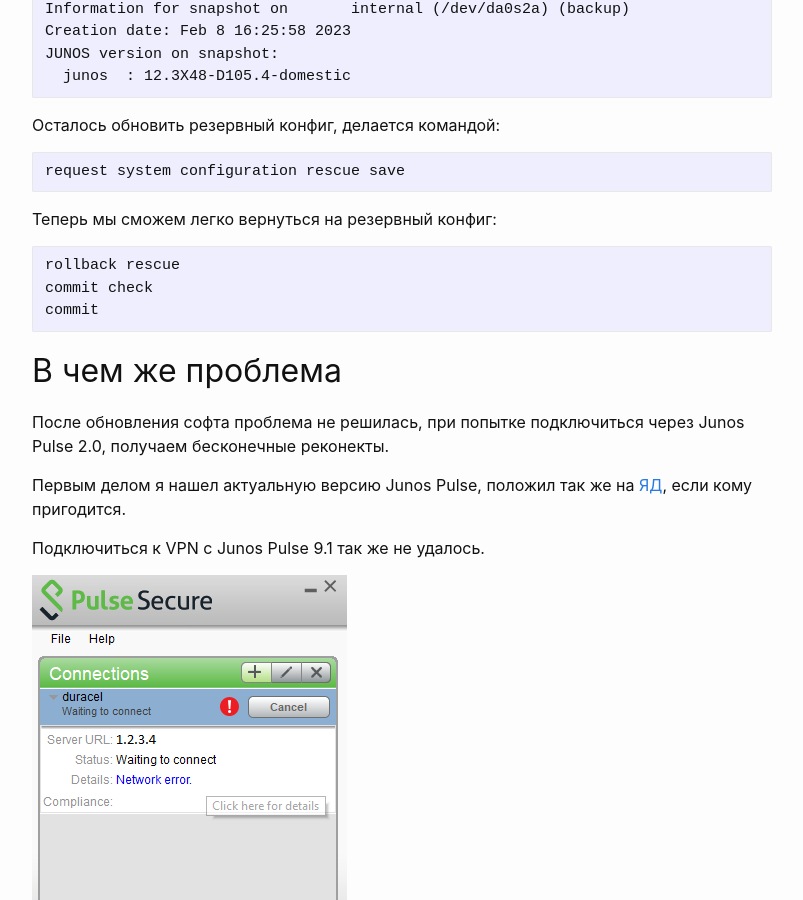
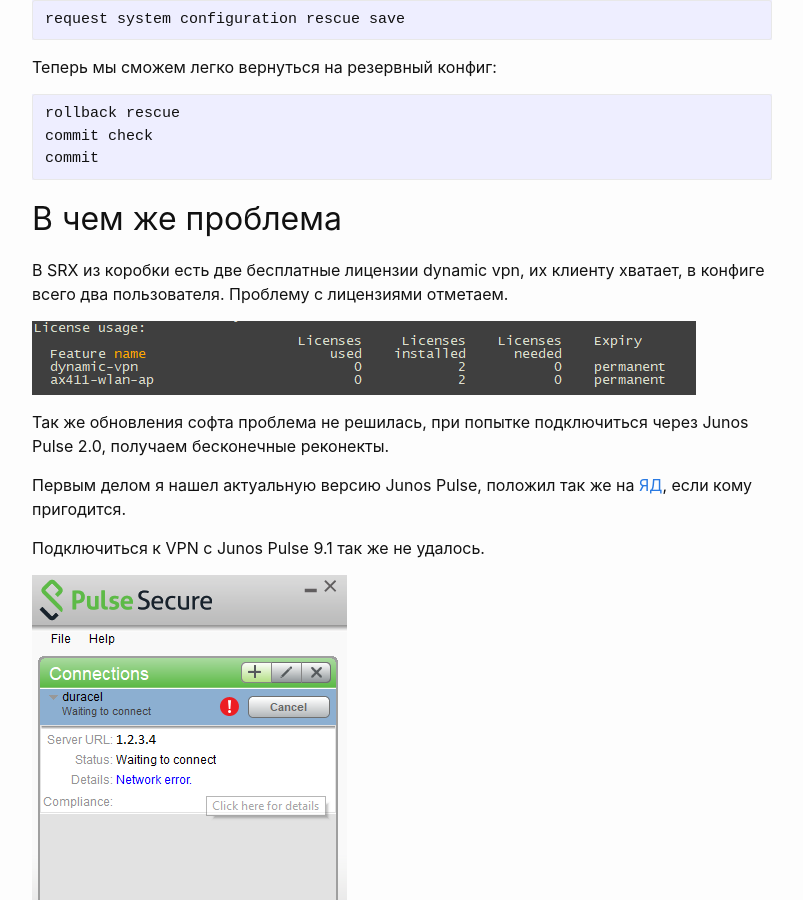
Before and after one commit to woohung/woohung.github.io, a Jekyll site: the page built from _posts/2023-02-09-Dynamic VPN на Juniper SRX100H2.md, in a window 1280 px wide and 900 px high, scrolled down 5596 px. Shown: the whole window, without its empty margins (238-1041 px from the left). Built offline with Jekyll 4.4.1, drawn with Linux system fonts in a browser that asks for light colours; some of the changed text lies outside the part shown.

Commit message:
Update 2023-02-09-Dynamic VPN на Juniper SRX100H2.md

````diff
--- a/_posts/2023-02-09-Dynamic VPN на Juniper SRX100H2.md
+++ b/_posts/2023-02-09-Dynamic VPN на Juniper SRX100H2.md
@@ -68,10 +68,6 @@
 Теперь используем команду `commit` и готово, конфиг применен.
 
 ## Заливаем софт
-В SRX из коробки есть две бесплатные лицензии dynamic vpn, их клиенту хватает, в конфиге всего два пользователя. Проблему с лицензиями отметаем.
-
-![Check license](/assets/images/SRX100/lic.png)
-
 Ранее я уже возился с воскрешением ASA5505, поэтому мы сразу попробуем обновить софт.
 Для начала нужно определиться, какой софт подходит. Для этого [смотрим](https://supportportal.juniper.net/s/article/Junos-Software-Versions-Suggested-Releases-to-Consider-and-Evaluate?language=en_US), какой последний релиз на SRX100.
 
@@ -190,7 +186,11 @@
 ```
 
 ## В чем же проблема
-После обновления софта проблема не решилась, при попытке подключиться через Junos Pulse 2.0, получаем бесконечные реконекты.
+В SRX из коробки есть две бесплатные лицензии dynamic vpn, их клиенту хватает, в конфиге всего два пользователя. Проблему с лицензиями отметаем.
+
+![Check license](/assets/images/SRX100/lic.png)
+
+Так же обновления софта проблема не решилась, при попытке подключиться через Junos Pulse 2.0, получаем бесконечные реконекты.
 
 Первым делом я нашел актуальную версию Junos Pulse, положил так же на [ЯД](https://disk.yandex.ru/d/KonN78vE7DiEUw), если кому пригодится.
 
````
